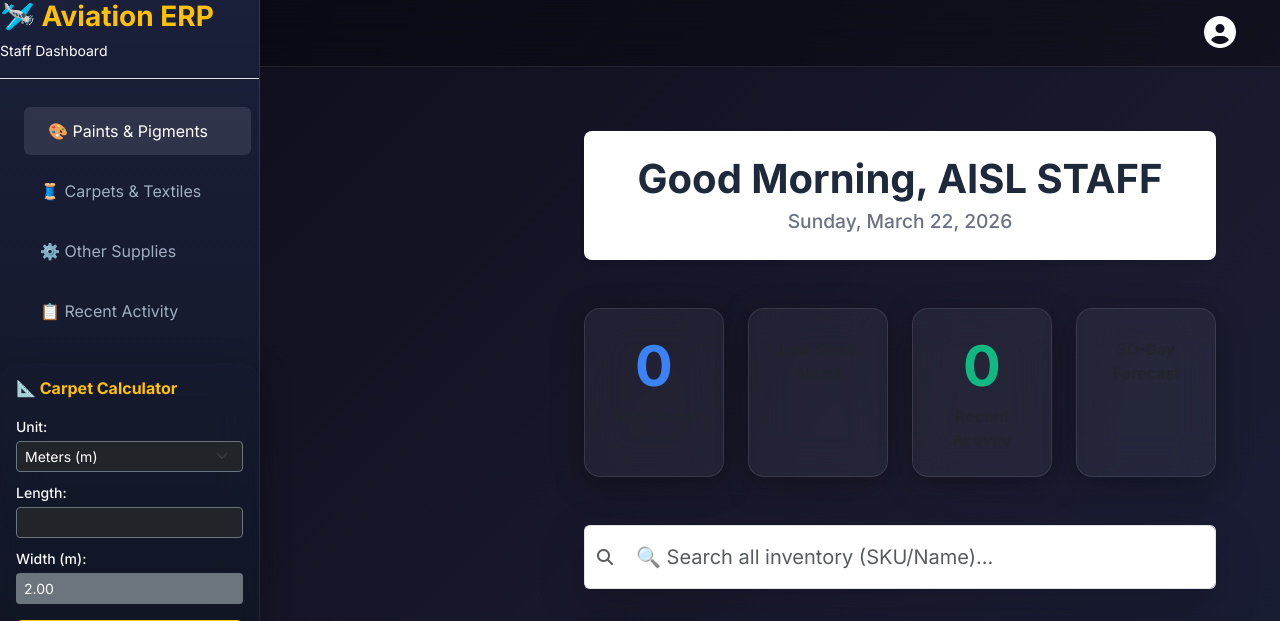
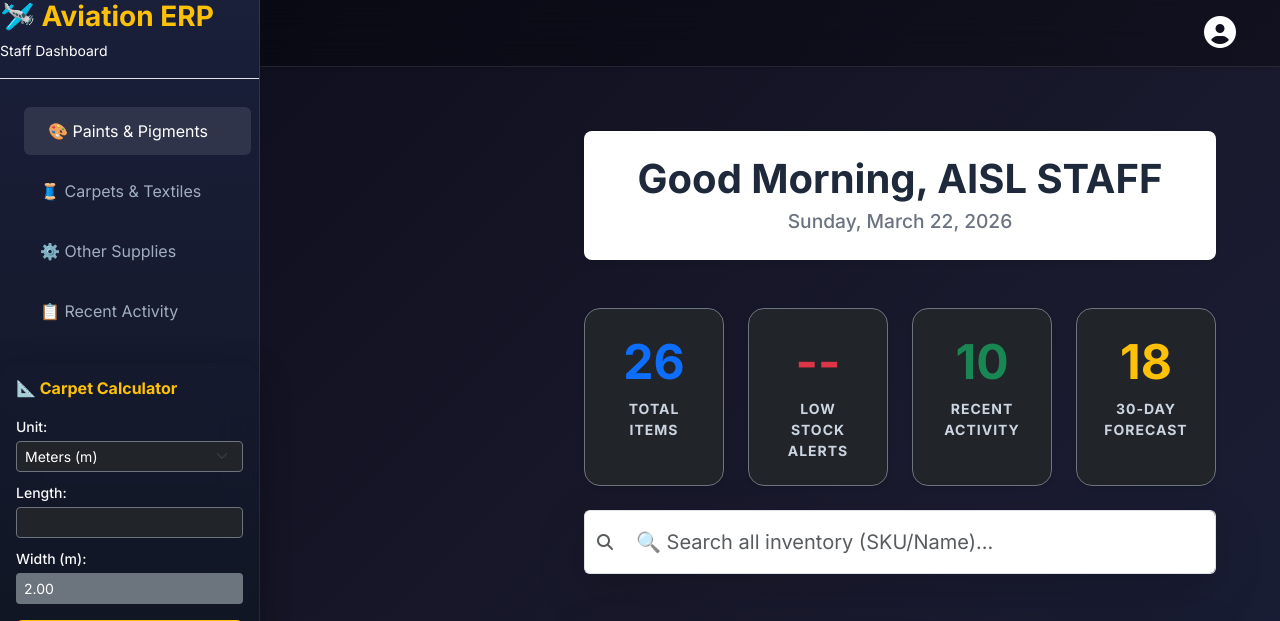
Before and after one commit to whitetap/whitetap-inventory-erp, a Flask app: page /staff-inventory in a window 1280 px wide. Shown: the top 621 px of the page. Run offline with Flask 3, Linux system fonts and the light colour scheme; data that the repository does not hold is empty.

Commit message:
UI: Fixed visibility of summary card labels with high-contrast text

```diff
--- a/templates/staff_dashboard.html
+++ b/templates/staff_dashboard.html
@@ -102,29 +102,40 @@ body { background: #f8fafc !important; color: #1e293b !important; }
     </div>
 
     <!-- 4 Summary Cards -->
-    <div class="row g-4 mb-5">
-      <div class="col-lg-3 col-md-6">
-        <div class="card summary-card h-100 text-center p-4">
-          <h2 class="display-4 fw-bold mb-1" style="color: #3b82f6;">{{ (paints|length + carpets|length + others|length) }}</h2>
-          <p class="mb-0 fw-semibold text-muted">Total Items</p>
+    <div class="row g-4 mb-4">
+  <div class="col-md-3">
+    <div class="card bg-dark border-secondary h-100 shadow-sm">
+      <div class="card-body text-center p-4">
+        <h2 class="display-5 fw-bold text-primary mb-0">26</h2>
+        <p class="small fw-bold text-uppercase mt-2 mb-0" style="color: #cbd5e1; letter-spacing: 1px;">Total Items</p>
       </div>
     </div>
-      <div class="col-lg-3 col-md-6">
-        <div class="card summary-card h-100 text-center p-4">
-          <h2 class="display-4 fw-bold mb-1" style="color: #ef4444;">{{ low_stock_count }}</h2>
-          <p class="mb-0 fw-semibold text-muted">Low Stock Alerts</p>
+  </div>
+
+  <div class="col-md-3">
+    <div class="card bg-dark border-secondary h-100 shadow-sm">
+      <div class="card-body text-center p-4">
+        <h2 class="display-5 fw-bold text-danger mb-0">--</h2>
+        <p class="small fw-bold text-uppercase mt-2 mb-0" style="color: #cbd5e1; letter-spacing: 1px;">Low Stock Alerts</p>
       </div>
     </div>
-      <div class="col-lg-3 col-md-6">
-        <div class="card summary-card h-100 text-center p-4">
-          <h2 class="display-4 fw-bold mb-1" style="color: #10b981;">{{ recent_logs|length }}</h2>
-          <p class="mb-0 fw-semibold text-muted">Recent Activity</p>
+  </div>
+
+  <div class="col-md-3">
+    <div class="card bg-dark border-secondary h-100 shadow-sm">
+      <div class="card-body text-center p-4">
+        <h2 class="display-5 fw-bold text-success mb-0">10</h2>
+        <p class="small fw-bold text-uppercase mt-2 mb-0" style="color: #cbd5e1; letter-spacing: 1px;">Recent Activity</p>
       </div>
     </div>
-      <div class="col-lg-3 col-md-6">
-        <div class="card summary-card h-100 text-center p-4">
-          <h2 class="display-4 fw-bold mb-1 forecast-glow" style="color: #f59e0b;">{{ at_risk_count }}</h2>
-          <p class="mb-0 fw-semibold text-muted">30-Day Forecast</p>
+  </div>
+
+  <div class="col-md-3">
+    <div class="card bg-dark border-secondary h-100 shadow-sm">
+      <div class="card-body text-center p-4">
+        <h2 class="display-5 fw-bold text-warning mb-0">18</h2>
+        <p class="small fw-bold text-uppercase mt-2 mb-0" style="color: #cbd5e1; letter-spacing: 1px;">30-Day Forecast</p>
+      </div>
     </div>
   </div>
 </div>
```
Lines whose indentation alone changed are shown as unchanged.
